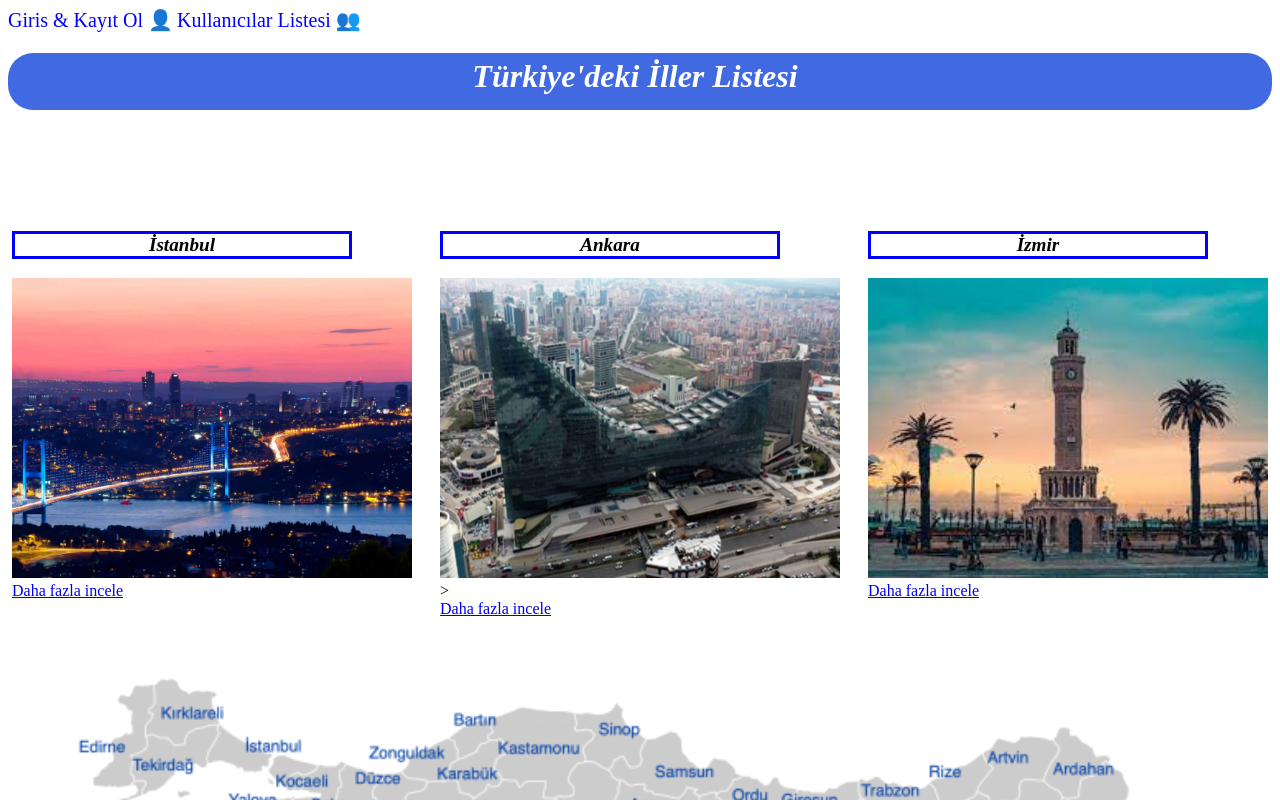
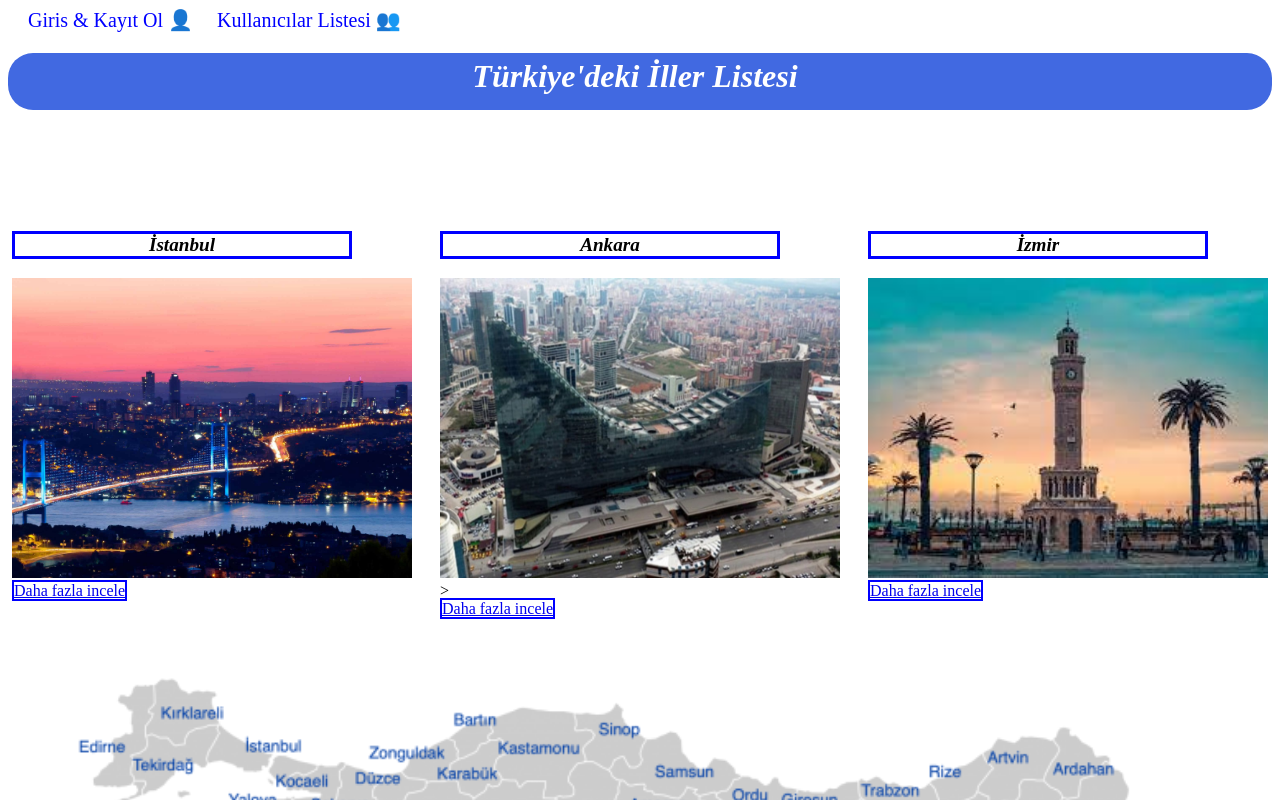
Before and after one commit to ceylanSarikaya/city, a plain HTML site: page index.html in a window 1280 px wide. Shown: the top 800 px of the page. Drawn offline with Linux system fonts and the light colour scheme.

Commit message:
Update index.html

```diff
--- a/index.html
+++ b/index.html
@@ -52,7 +52,7 @@ h5{
         font-style: italic;
     }
 
-    a#sehir {
+    a#sehir1 {
         border: 2px solid blue;
         font-size: 100%;
         text-align: right;
@@ -61,9 +61,7 @@ h5{
     }
     a#nav{
         color: blue;
-
-
-
+        margin-left: 20px;
         font-size: 20px;
         font-style: normal;
         text-decoration:none
```
